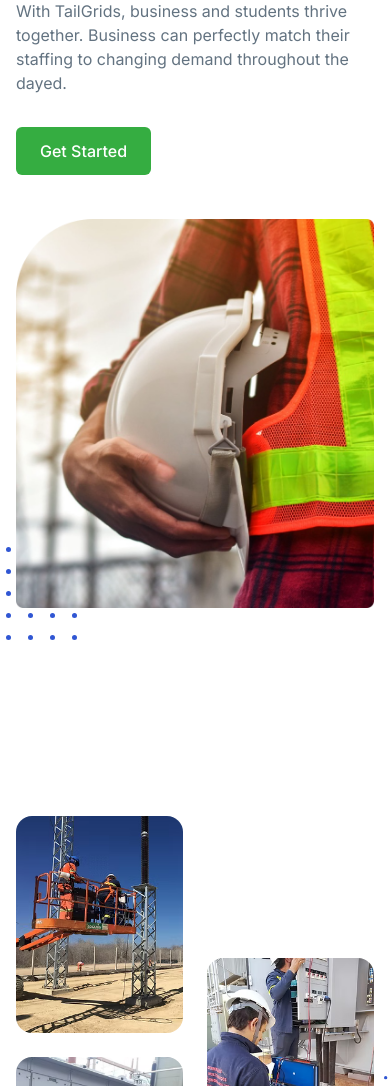
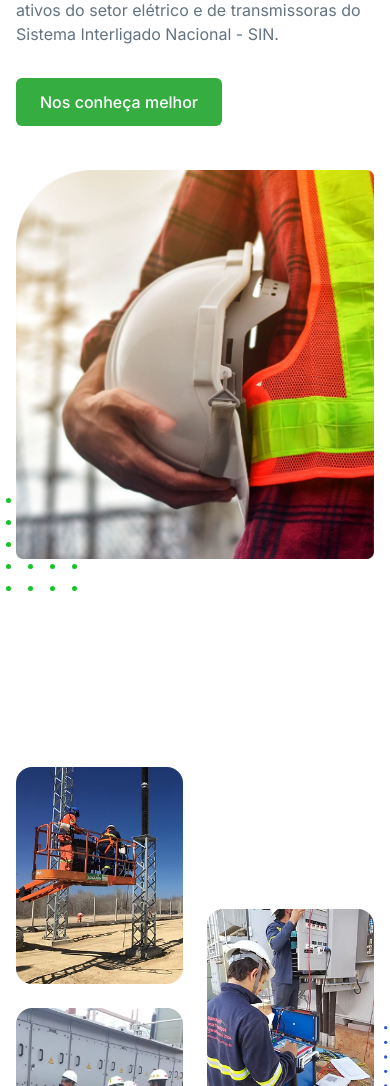
Before and after one commit to joaovictordev/guimaraes, a website: page index.html in a window 390 px wide. Shown: the part 331-1417 px from the top of the page. Drawn offline with Linux system fonts and the light colour scheme.

Commit message:
feat: copys

```diff
--- a/index.html
+++ b/index.html
@@ -131,22 +131,20 @@
           <div class="hero-content">
             <h1
               class="mb-3 text-4xl font-bold leading-snug text-dark sm:text-[42px] lg:text-[40px] xl:text-[42px] dark:text-white">
-              Startup Site Template Built-with TailGrids Components
+              Engenharia a serviço da Inovação e Confiabilidade
             </h1>
             <p class="mb-8 max-w-[480px] text-base dark:text-dark-6 text-body-color">
-              With TailGrids, business and students thrive together. Business
-              can perfectly match their staffing to changing demand throughout
-              the dayed.
+              Prestamos serviços de obras (Civil e Elétrica), comissionamento, operação e manutenção em ativos do setor
+              elétrico e de transmissoras do Sistema Interligado Nacional - SIN.
             </p>
             <ul class="flex flex-wrap items-center">
               <li>
                 <a href="javascript:void(0)"
-                  class="inline-flex items-center justify-center px-6 py-3 text-base font-medium text-center text-white rounded-md bg-primary hover:bg-blue-dark lg:px-7">
-                  Get Started
+                  class="inline-flex items-center justify-center px-6 py-3 text-base font-medium text-center text-white rounded-md bg-primary hover:bg-green-light lg:px-7">
+                  Nos conheça melhor
                 </a>
               </li>
             </ul>
-
           </div>
         </div>
         <div class="hidden px-4 lg:block lg:w-1/12"></div>
@@ -156,31 +154,31 @@
               <img src="./assets/images/hero/hero-image.png" alt="hero" class="max-w-full lg:ml-auto">
               <span class="absolute -left-8 -bottom-8 z-[-1]">
                 <svg width="93" height="93" viewBox="0 0 93 93" fill="none" xmlns="http://www.w3.org/2000/svg">
-                  <circle cx="2.5" cy="2.5" r="2.5" fill="#3056D3"></circle>
-                  <circle cx="2.5" cy="24.5" r="2.5" fill="#3056D3"></circle>
-                  <circle cx="2.5" cy="46.5" r="2.5" fill="#3056D3"></circle>
-                  <circle cx="2.5" cy="68.5" r="2.5" fill="#3056D3"></circle>
-                  <circle cx="2.5" cy="90.5" r="2.5" fill="#3056D3"></circle>
-                  <circle cx="24.5" cy="2.5" r="2.5" fill="#3056D3"></circle>
-                  <circle cx="24.5" cy="24.5" r="2.5" fill="#3056D3"></circle>
-                  <circle cx="24.5" cy="46.5" r="2.5" fill="#3056D3"></circle>
-                  <circle cx="24.5" cy="68.5" r="2.5" fill="#3056D3"></circle>
-                  <circle cx="24.5" cy="90.5" r="2.5" fill="#3056D3"></circle>
-                  <circle cx="46.5" cy="2.5" r="2.5" fill="#3056D3"></circle>
-                  <circle cx="46.5" cy="24.5" r="2.5" fill="#3056D3"></circle>
-                  <circle cx="46.5" cy="46.5" r="2.5" fill="#3056D3"></circle>
-                  <circle cx="46.5" cy="68.5" r="2.5" fill="#3056D3"></circle>
-                  <circle cx="46.5" cy="90.5" r="2.5" fill="#3056D3"></circle>
-                  <circle cx="68.5" cy="2.5" r="2.5" fill="#3056D3"></circle>
-                  <circle cx="68.5" cy="24.5" r="2.5" fill="#3056D3"></circle>
-                  <circle cx="68.5" cy="46.5" r="2.5" fill="#3056D3"></circle>
-                  <circle cx="68.5" cy="68.5" r="2.5" fill="#3056D3"></circle>
-                  <circle cx="68.5" cy="90.5" r="2.5" fill="#3056D3"></circle>
-                  <circle cx="90.5" cy="2.5" r="2.5" fill="#3056D3"></circle>
-                  <circle cx="90.5" cy="24.5" r="2.5" fill="#3056D3"></circle>
-                  <circle cx="90.5" cy="46.5" r="2.5" fill="#3056D3"></circle>
-                  <circle cx="90.5" cy="68.5" r="2.5" fill="#3056D3"></circle>
-                  <circle cx="90.5" cy="90.5" r="2.5" fill="#3056D3"></circle>
+                  <circle cx="2.5" cy="2.5" r="2.5" fill="#16c428"></circle>
+                  <circle cx="2.5" cy="24.5" r="2.5" fill="#16c428"></circle>
+                  <circle cx="2.5" cy="46.5" r="2.5" fill="#16c428"></circle>
+                  <circle cx="2.5" cy="68.5" r="2.5" fill="#16c428"></circle>
+                  <circle cx="2.5" cy="90.5" r="2.5" fill="#16c428"></circle>
+                  <circle cx="24.5" cy="2.5" r="2.5" fill="#16c428"></circle>
+                  <circle cx="24.5" cy="24.5" r="2.5" fill="#16c428"></circle>
+                  <circle cx="24.5" cy="46.5" r="2.5" fill="#16c428"></circle>
+                  <circle cx="24.5" cy="68.5" r="2.5" fill="#16c428"></circle>
+                  <circle cx="24.5" cy="90.5" r="2.5" fill="#16c428"></circle>
+                  <circle cx="46.5" cy="2.5" r="2.5" fill="#16c428"></circle>
+                  <circle cx="46.5" cy="24.5" r="2.5" fill="#16c428"></circle>
+                  <circle cx="46.5" cy="46.5" r="2.5" fill="#16c428"></circle>
+                  <circle cx="46.5" cy="68.5" r="2.5" fill="#16c428"></circle>
+                  <circle cx="46.5" cy="90.5" r="2.5" fill="#16c428"></circle>
+                  <circle cx="68.5" cy="2.5" r="2.5" fill="#16c428"></circle>
+                  <circle cx="68.5" cy="24.5" r="2.5" fill="#16c428"></circle>
+                  <circle cx="68.5" cy="46.5" r="2.5" fill="#16c428"></circle>
+                  <circle cx="68.5" cy="68.5" r="2.5" fill="#16c428"></circle>
+                  <circle cx="68.5" cy="90.5" r="2.5" fill="#16c428"></circle>
+                  <circle cx="90.5" cy="2.5" r="2.5" fill="#16c428"></circle>
+                  <circle cx="90.5" cy="24.5" r="2.5" fill="#16c428"></circle>
+                  <circle cx="90.5" cy="46.5" r="2.5" fill="#16c428"></circle>
+                  <circle cx="90.5" cy="68.5" r="2.5" fill="#16c428"></circle>
+                  <circle cx="90.5" cy="90.5" r="2.5" fill="#16c428"></circle>
                 </svg>
               </span>
             </div>
@@ -369,10 +367,10 @@
         <div class="w-full px-4 lg:w-1/2 xl:w-5/12">
           <div class="mt-10 lg:mt-0">
             <span class="block mb-4 text-lg font-semibold text-primary">
-              Why Choose Us
+              Por que nos escolher?
             </span>
             <h2 class="mb-5 text-3xl font-bold text-dark dark:text-white sm:text-[40px]/[48px]">
-              Make your customers happy by giving services.
+              Porque temos uma estrutura sólida e uma equipe qualificada para entregar a melhor solução.
             </h2>
             <p class="mb-5 text-base text-body-color dark:text-dark-6">
               It is a long established fact that a reader will be distracted
@@ -386,7 +384,7 @@
             </p>
             <a href="javascript:void(0)"
               class="inline-flex items-center justify-center py-3 text-base font-medium text-center text-white border border-transparent rounded-md px-7 bg-primary hover:bg-opacity-90">
-              Get Started
+              Como podemos te ajudar?
             </a>
           </div>
         </div>
@@ -606,7 +604,7 @@
             <div class="mb-12 max-w-[540px] lg:mb-0">
               <h2
                 class="mb-5 text-3xl font-bold leading-tight text-dark dark:text-white sm:text-[40px] sm:leading-[1.2]">
-                Brilliant Toolkit to Build Nextgen Website Faster.
+                Temos uma instrumentação de alta qualidade e precisão a sua disposição.
               </h2>
               <p class="mb-10 text-base leading-relaxed text-body-color dark:text-dark-6">
                 The main ‘thrust' is to focus on educating attendees on how to
@@ -621,8 +619,8 @@
               </p>
 
               <a href="javascript:void(0)"
-                class="inline-flex items-center justify-center rounded-md border border-primary bg-primary px-7 py-3 text-center text-base font-medium text-white hover:border-blue-dark hover:bg-blue-dark">
-                Know More
+                class="inline-flex items-center justify-center rounded-md border border-primary bg-primary px-7 py-3 text-center text-base font-medium text-white hover:bg-green-light">
+                Conheça nosso catálogo
               </a>
             </div>
           </div>
@@ -646,13 +644,13 @@
                   class="relative z-10 mb-4 flex items-center justify-center overflow-hidden bg-primary px-6 py-12 sm:mb-8 sm:h-[160px] sm:p-5 lg:mb-4 xl:mb-8">
                   <div>
                     <span class="block text-5xl font-extrabold text-white">
-                      09
+                      +10
                     </span>
                     <span class="block text-base font-semibold text-white">
-                      We have
+                      tipos de equipamentos
                     </span>
                     <span class="block text-base font-medium text-white text-opacity-70">
-                      Years of experience
+                      para locação
                     </span>
                   </div>
                   <div>
@@ -721,14 +719,14 @@
         <div class="w-full px-4">
           <div class="mx-auto mb-[60px] max-w-[510px] text-center">
             <span class="text-primary mb-2 block text-lg font-semibold">
-              Our Portfolio
+              Nosso portfólio
             </span>
-            <h2 class="text-dark mb-3 text-3xl leading-[1.208] font-bold sm:text-4xl md:text-[40px]">
-              Our Recent Projects
+            <h2 class="text-dark dark:text-white mb-3 text-3xl leading-[1.208] font-bold sm:text-4xl md:text-[40px]">
+              Projetos recentes
             </h2>
             <p class="text-body-color text-base dark:text-dark-6">
-              There are many variations of passages of Lorem Ipsum available
-              but the majority have suffered alteration in some form.
+              Diveresas instituições comfiam nos nossos serviços. Conheça abaixo alguns dos clientes com os quais
+              fizemos parceria e que confiam no qualidade das nossas entregas.
             </p>
           </div>
         </div>
@@ -960,7 +958,7 @@
               </div>
               <div class="mb-0">
                 <button type="submit"
-                  class="inline-flex items-center justify-center rounded-md bg-primary px-10 py-3 text-base font-medium text-white transition duration-300 ease-in-out hover:bg-blue-dark">
+                  class="inline-flex items-center justify-center rounded-md bg-primary px-10 py-3 text-base font-medium text-white transition duration-300 ease-in-out hover:bg-green-light">
                   Enviar mensagem
                 </button>
               </div>
--- a/tailwind.config.js
+++ b/tailwind.config.js
@@ -37,6 +37,7 @@ module.exports = {
           8: "#E5E7EB",
         },
         primary: "#35AD41",
+        "green-light": "#16c428",
         "blue-dark": "#1B44C8",
         secondary: "#219B9D",
         "body-color": "#637381",
```
Also changed, not shown: assets/css/tailwind.css.
